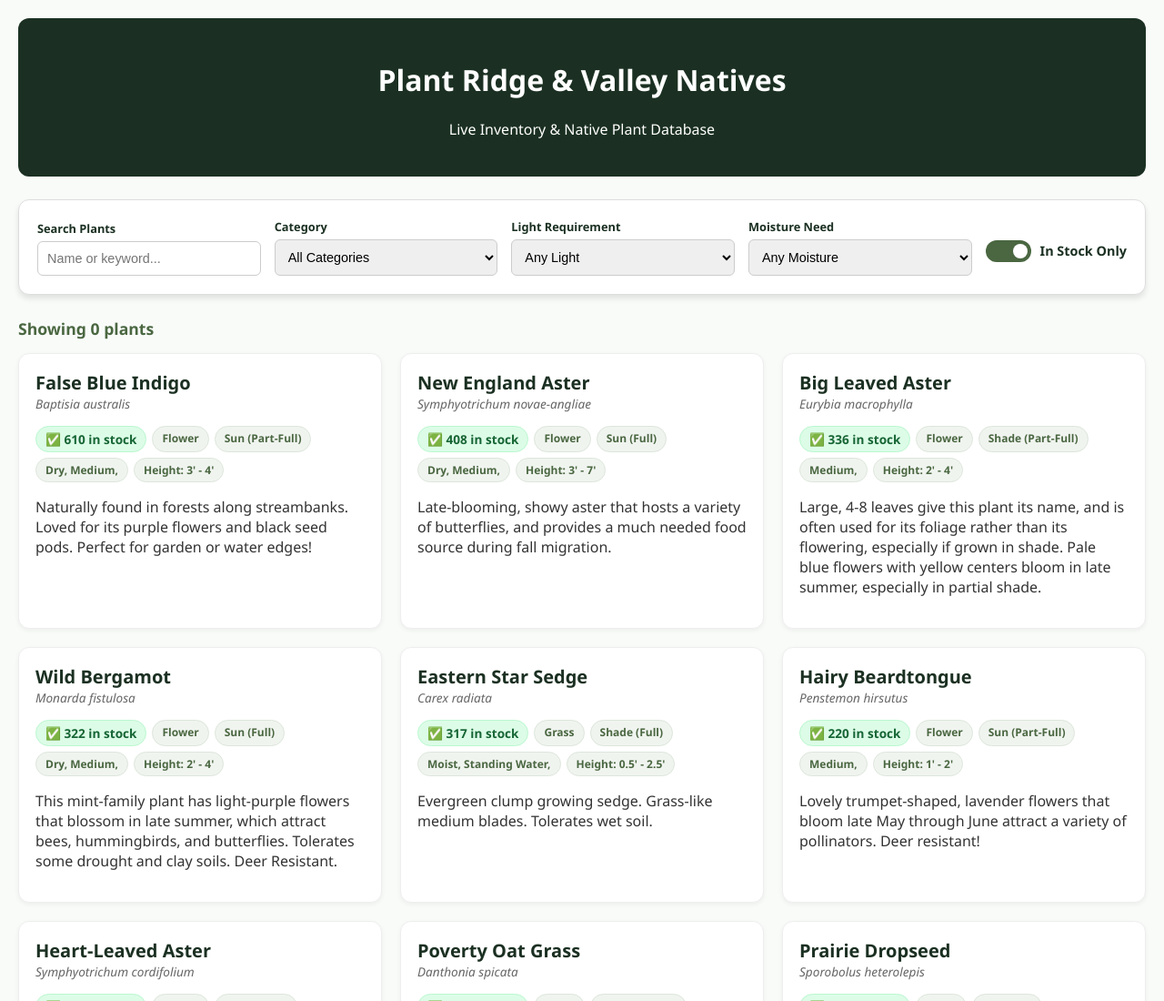
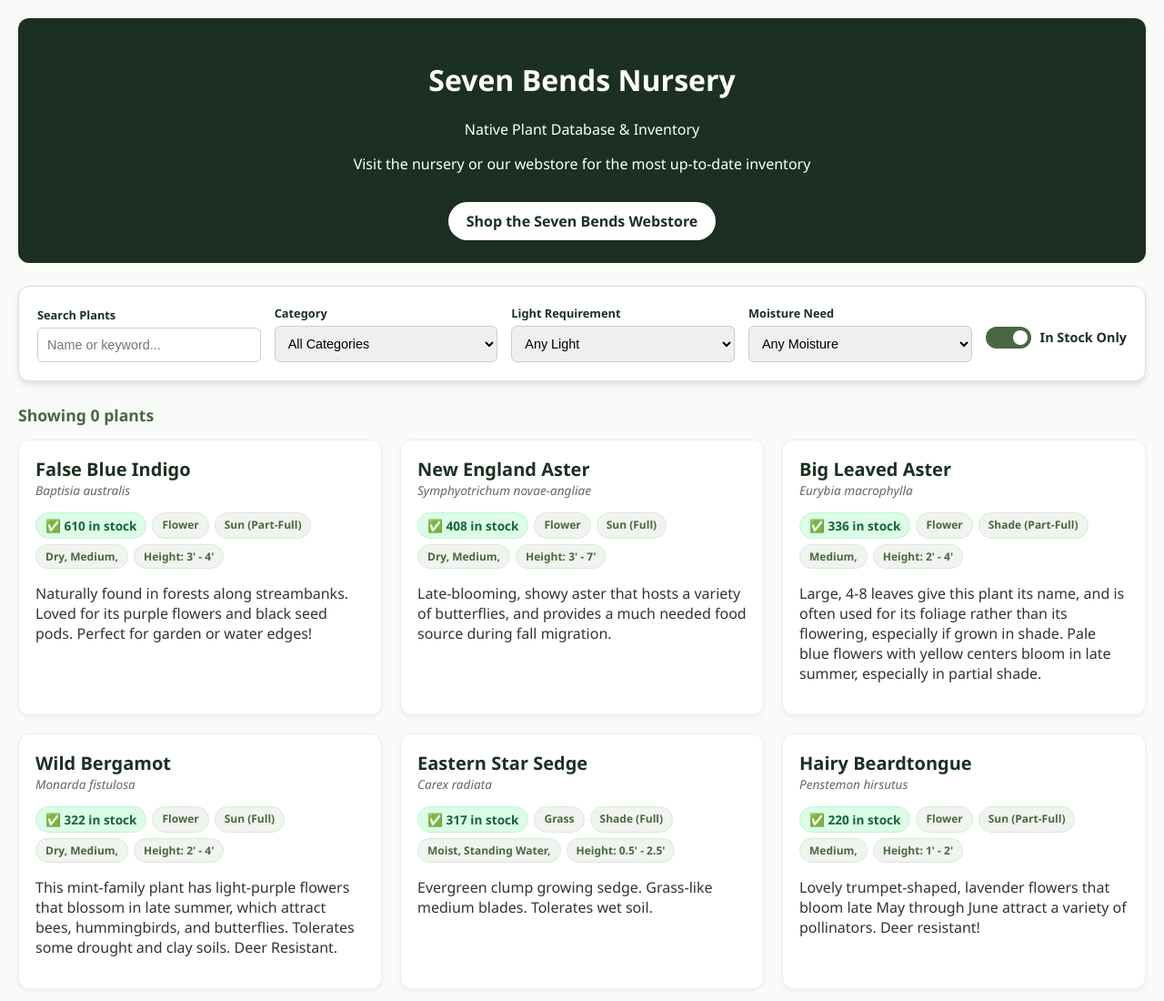
Before and after one commit to Seven-Bends-Nursery/native-plant-finder, a plain HTML site: page index.html in a window 1280 px wide. Shown: the top 1100 px of the page at 91% size. Drawn offline with Linux system fonts and the light colour scheme.

Commit message:
Add files via upload

```diff
--- a/index.html
+++ b/index.html
@@ -9,6 +9,11 @@
         body { font-family: 'Segoe UI', Tahoma, sans-serif; background: var(--bg); margin: 0; padding: 20px; color: #333; }
         .container { max-width: 1250px; margin: 0 auto; }
         header { background: var(--dark-green); color: white; padding: 25px; border-radius: 12px; text-align: center; margin-bottom: 25px; }
+
+        /* New Webstore Link Button Styling */
+        .store-link { display: inline-block; margin-top: 15px; padding: 10px 20px; background: white; color: var(--dark-green); text-decoration: none; font-weight: bold; border-radius: 25px; transition: 0.2s; box-shadow: 0 2px 4px rgba(0,0,0,0.1); }
+        .store-link:hover { background: #e8f5e9; transform: translateY(-2px); box-shadow: 0 4px 8px rgba(0,0,0,0.15); }
+
         .controls { background: white; padding: 20px; border-radius: 12px; box-shadow: 0 4px 6px rgba(0,0,0,0.1);
                     display: flex; flex-wrap: wrap; gap: 15px; align-items: flex-end;
                     margin-bottom: 25px; position: sticky; top: 10px; z-index: 1000; border: 1px solid #ddd; }
@@ -40,8 +45,10 @@
 <body>
 <div class="container">
     <header>
-        <h1>Plant Ridge & Valley Natives</h1>
-        <p>Live Inventory & Native Plant Database</p>
+        <h1>Seven Bends Nursery</h1>
+        <p>Native Plant Database & Inventory</p>
+        <p>Visit the nursery or our webstore for the most up-to-date inventory</p>
+        <a href="https://sevenbendsnurserystore.square.site/" target="_blank" class="store-link">Shop the Seven Bends Webstore</a>
     </header>
     <div class="controls">
         <div class="group"><label>Search Plants</label><input type="text" id="search" placeholder="Name or keyword..."></div>
@@ -61,8 +68,6 @@
 </div>
 
 <script>
-
-    // Variable names have been updated to prevent cache conflicts
     let appPlantData = [];
     let appInventoryMap = {};
 
@@ -115,7 +120,6 @@
         const data = parseCSV(csvText);
         if (data.length < 2) return;
 
-        // Strip invisible BOM characters and quotes that break the mapping
         const headers = data[0].map(h => h.trim().replace(/^\uFEFF/, '').replace(/"/g, ''));
 
         const nameIdx = headers.findIndex(h => h === 'Item.Name' || h === 'Item Name');
@@ -141,7 +145,6 @@
 
     function processSpinfo(csvText) {
         const data = parseCSV(csvText);
-        // Strip invisible BOM characters and quotes
         const headers = data[0].map(h => h.trim().replace(/^\uFEFF/, '').replace(/"/g, ''));
         const nonPlantCategories = ['Books', 'Services', 'Gift Card', 'Stickers', 'Supplies', 'Blank'];
 
@@ -191,7 +194,6 @@
             return matchesSearch && matchesCat && matchesLight && matchesMoist && matchesStock;
         });
 
-        // Sort by inventory first, then alphabetically
         filtered.sort((a, b) => {
             if (b.inv !== a.inv) return b.inv - a.inv;
             return a.c.localeCompare(b.c);
```
